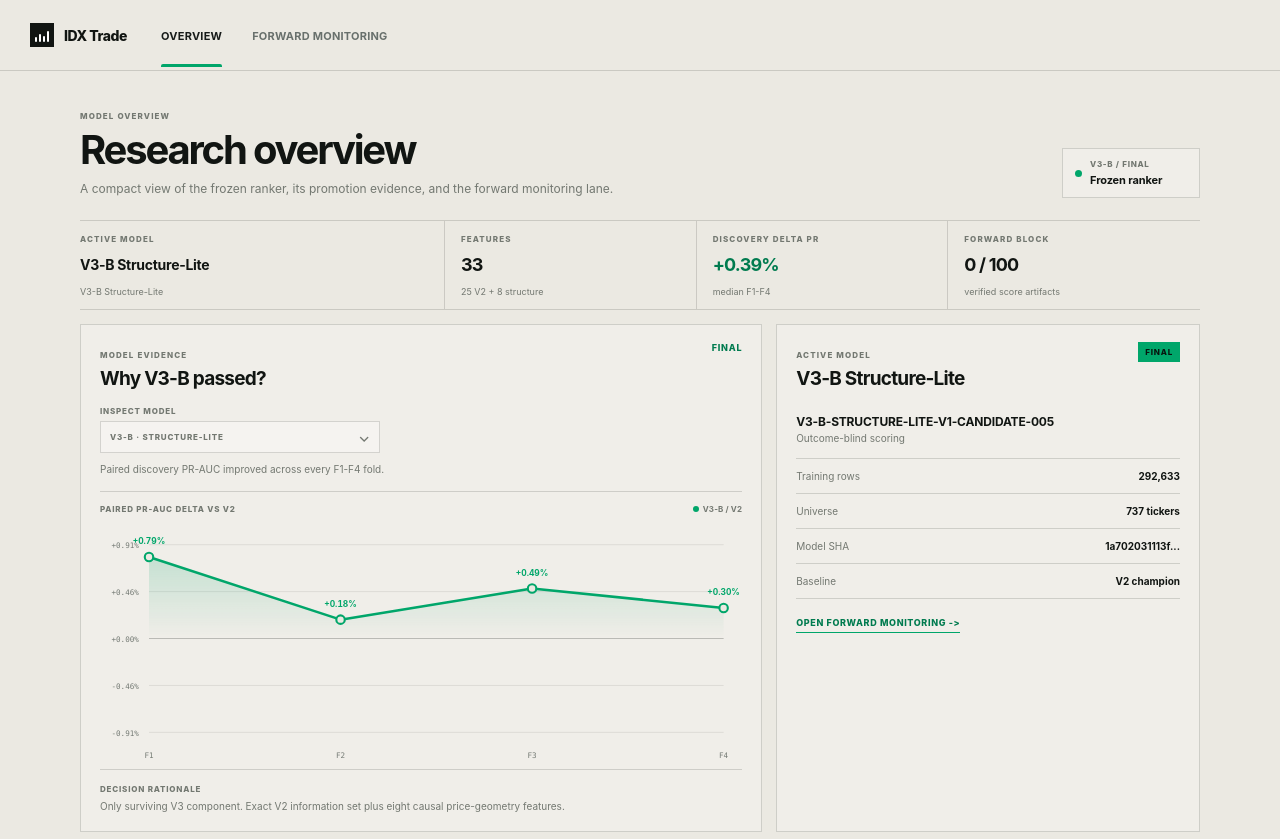
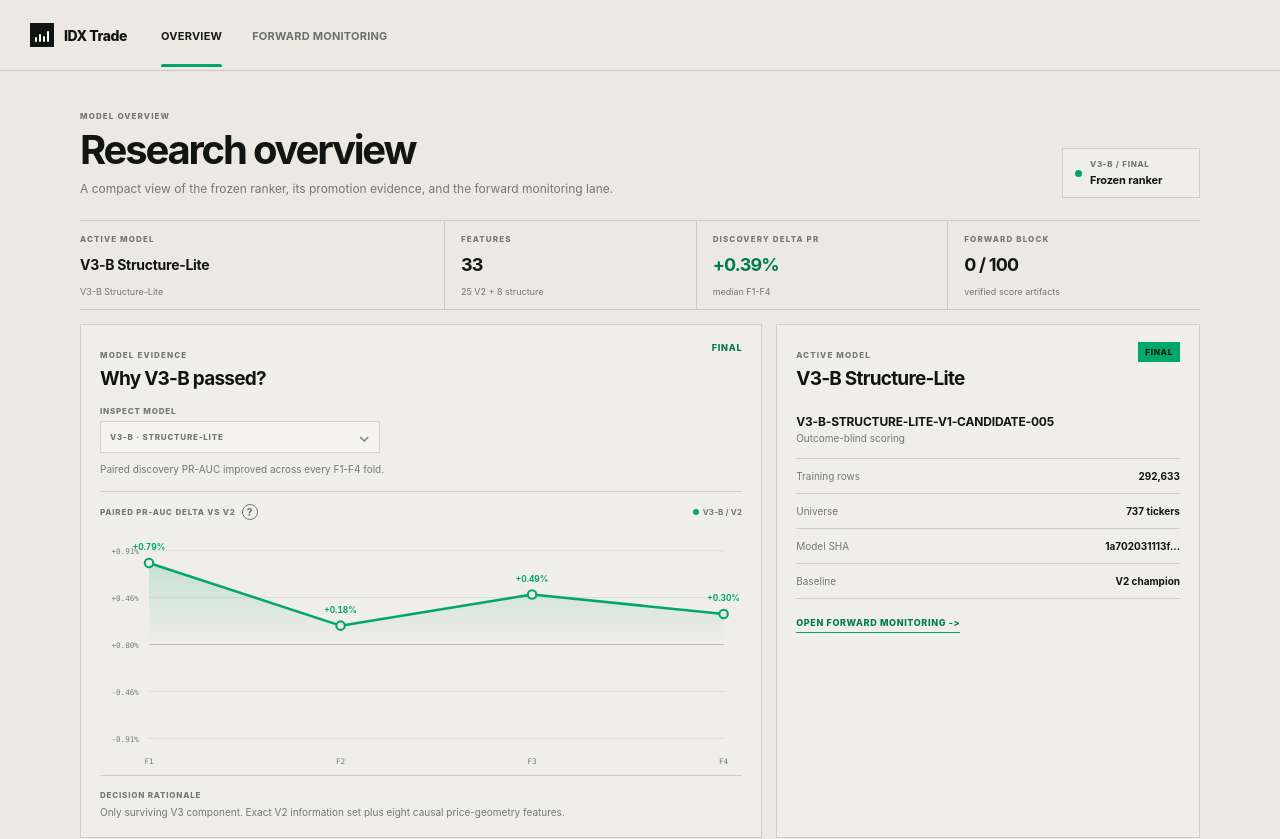
Before and after one commit to samindriano/idx-trade, a Next.js app in the folder apps/web/: page / in a window 1280 px wide. Shown: the top 839 px of the page. Built offline with nearby package versions, Linux system fonts and the light colour scheme.

Commit message:
feat(web): explain evaluation folds in chart help

```diff
--- a/apps/web/app/editorial.css
+++ b/apps/web/app/editorial.css
@@ -201,11 +201,25 @@ body {
 .editorialChart .chartPoint circle { fill: var(--editorial-paper); stroke: var(--editorial-green); }
 .editorialChart .pointValue { fill: var(--editorial-ink); font-size: 10px; }
 .evidenceChartMeta { display: flex; justify-content: space-between; gap: 14px; margin: 0 0 2px; color: var(--editorial-muted); font-size: 8px; font-weight: 800; letter-spacing: .1em; text-transform: uppercase; }
-.evidenceChartMeta > div { display: flex; flex-wrap: wrap; justify-content: end; gap: 10px; font-weight: 700; letter-spacing: .02em; text-transform: none; }
+.evidenceChartLabel { display: flex; align-items: center; gap: 6px; }
+.evidenceChartLegend { display: flex; flex-wrap: wrap; justify-content: end; gap: 10px; font-weight: 700; letter-spacing: .02em; text-transform: none; }
 .evidenceChartMeta small { display: inline-flex; align-items: center; gap: 4px; color: var(--editorial-muted); font-size: 8px; }
 .evidenceChartMeta i { width: 6px; height: 6px; display: inline-block; border-radius: 50%; background: var(--editorial-green); }
 .evidenceChartMeta small:nth-child(2) i { background: #477d68; }
 .evidenceChartMeta small:nth-child(3) i { background: #8a9f62; }
+.evidenceHelp { position: relative; }
+.evidenceHelpButton { width: 16px; height: 16px; display: grid; place-items: center; padding: 0; border: 1px solid var(--editorial-muted); border-radius: 50%; background: transparent; color: var(--editorial-muted); font: inherit; font-size: 10px; font-weight: 800; line-height: 1; cursor: pointer; }
+.evidenceHelpButton:hover, .evidenceHelpButton[aria-expanded="true"] { border-color: var(--editorial-green); color: var(--editorial-green-dark); }
+.evidenceHelpButton:focus-visible { outline: 2px solid var(--editorial-green); outline-offset: 2px; }
+.evidenceHelpPopover { position: absolute; z-index: 12; top: calc(100% + 8px); left: 0; width: min(360px, calc(100vw - 52px)); padding: 13px 14px; border: 1px solid var(--editorial-line); background: #f8f7f2; box-shadow: 0 12px 28px rgba(17,21,18,.14); color: var(--editorial-ink); font-size: 9px; font-weight: 500; letter-spacing: 0; text-transform: none; }
+.evidenceHelpPopover::before { content: ""; position: absolute; top: -5px; left: 5px; width: 8px; height: 8px; border-top: 1px solid var(--editorial-line); border-left: 1px solid var(--editorial-line); background: #f8f7f2; transform: rotate(45deg); }
+.evidenceHelpPopover strong { display: block; margin-bottom: 6px; font-size: 11px; letter-spacing: -.01em; }
+.evidenceHelpPopover p { margin: 0 0 10px; color: var(--editorial-muted); font-size: 9px; line-height: 1.45; }
+.evidenceHelpTable { display: grid; gap: 5px; padding: 8px 0; border-top: 1px solid var(--editorial-line); border-bottom: 1px solid var(--editorial-line); }
+.evidenceHelpTable div { display: grid; grid-template-columns: 24px 1fr 1fr 1.15fr; gap: 5px; align-items: baseline; }
+.evidenceHelpTable b { color: var(--editorial-ink); font-size: 9px; }
+.evidenceHelpTable span, .evidenceHelpPopover > small { color: var(--editorial-muted); font-size: 8px; line-height: 1.35; }
+.evidenceHelpPopover > small { display: block; margin-top: 9px; }
 .editorialRuleNote { padding-top: 14px; color: var(--editorial-muted); }
 
 .forwardEditorial { background: var(--editorial-ink); color: var(--editorial-paper); margin-inline: -30px; padding-inline: 30px; }
@@ -645,7 +659,7 @@ body {
   .overviewArchiveRow strong { font-size: 11px; }
   .overviewArchiveStatus { font-size: 7px; }
   .evidenceChartMeta { display: grid; gap: 6px; }
-  .evidenceChartMeta > div { justify-content: start; }
+  .evidenceChartLegend { justify-content: start; }
 .monitorHero { min-height: 126px; }
 }
 
--- a/apps/web/app/page.tsx
+++ b/apps/web/app/page.tsx
@@ -65,6 +65,15 @@ function signedPct(value: number) {
   return `${value >= 0 ? "+" : ""}${pct(value)}`;
 }
 
+const FOLD_GUIDE = [
+  { fold: "F1", train: "1–504", gap: "505–524", validation: "525–624" },
+  { fold: "F2", train: "1–624", gap: "625–644", validation: "645–744" },
+  { fold: "F3", train: "1–744", gap: "745–764", validation: "765–864" },
+  { fold: "F4", train: "1–864", gap: "865–884", validation: "885–984" },
+  { fold: "F5", train: "1–984", gap: "985–1004", validation: "1005–1104" },
+  { fold: "F6", train: "1–1104", gap: "1105–1124", validation: "1125–1224" },
+] as const;
+
 function EvidenceChart({
   series,
   status,
@@ -75,6 +84,7 @@ function EvidenceChart({
   metricLabel: string;
 }) {
   const [hovered, setHovered] = useState<{ series: number; point: number } | null>(null);
+  const [foldHelpOpen, setFoldHelpOpen] = useState(false);
   const width = 760;
   const height = 300;
   const left = 58;
@@ -101,12 +111,30 @@ function EvidenceChart({
   }));
   const activePoint = hovered ? plottedSeries[hovered.series]?.points[hovered.point] : null;
   const activeSeries = hovered ? plottedSeries[hovered.series] : null;
+  const foldGuide = FOLD_GUIDE.slice(0, Math.max(...series.map((line) => line.points.length)));
 
   return (
     <div className={`chartWrap editorialChart ${styles.chartStage}`} onMouseLeave={() => setHovered(null)}>
       <div className="evidenceChartMeta">
-        <span>{metricLabel}</span>
-        <div>{series.map((line, index) => <small key={line.label}><i style={{ background: palette[index % palette.length] }} />{line.label}</small>)}</div>
+        <div className="evidenceChartLabel">
+          <span>{metricLabel}</span>
+          <div className="evidenceHelp">
+            <button className="evidenceHelpButton" type="button" aria-label="Explain evaluation folds" aria-expanded={foldHelpOpen} onClick={() => setFoldHelpOpen((current) => !current)}>?</button>
+            {foldHelpOpen && (
+              <div className="evidenceHelpPopover" role="dialog" aria-label="Evaluation fold explanation">
+                <strong>How to read these folds</strong>
+                <p>Each fold is a chronological walk-forward check: train on earlier sessions, skip a 20-session purge gap, then evaluate on the next 100 sessions.</p>
+                <div className="evidenceHelpTable">
+                  {foldGuide.map((fold) => (
+                    <div key={fold.fold}><b>{fold.fold}</b><span>train {fold.train}</span><span>gap {fold.gap}</span><span>validation {fold.validation}</span></div>
+                  ))}
+                </div>
+                <small>Positive PR-AUC change means the candidate beat the comparator shown above. These are historical development folds, not fresh-forward outcomes.</small>
+              </div>
+            )}
+          </div>
+        </div>
+        <div className="evidenceChartLegend">{series.map((line, index) => <small key={line.label}><i style={{ background: palette[index % palette.length] }} />{line.label}</small>)}</div>
       </div>
       <svg className="foldSvg" viewBox={`0 0 ${width} ${height}`} role="img" aria-label={`${metricLabel} across evaluation folds`}>
         <defs>
```
